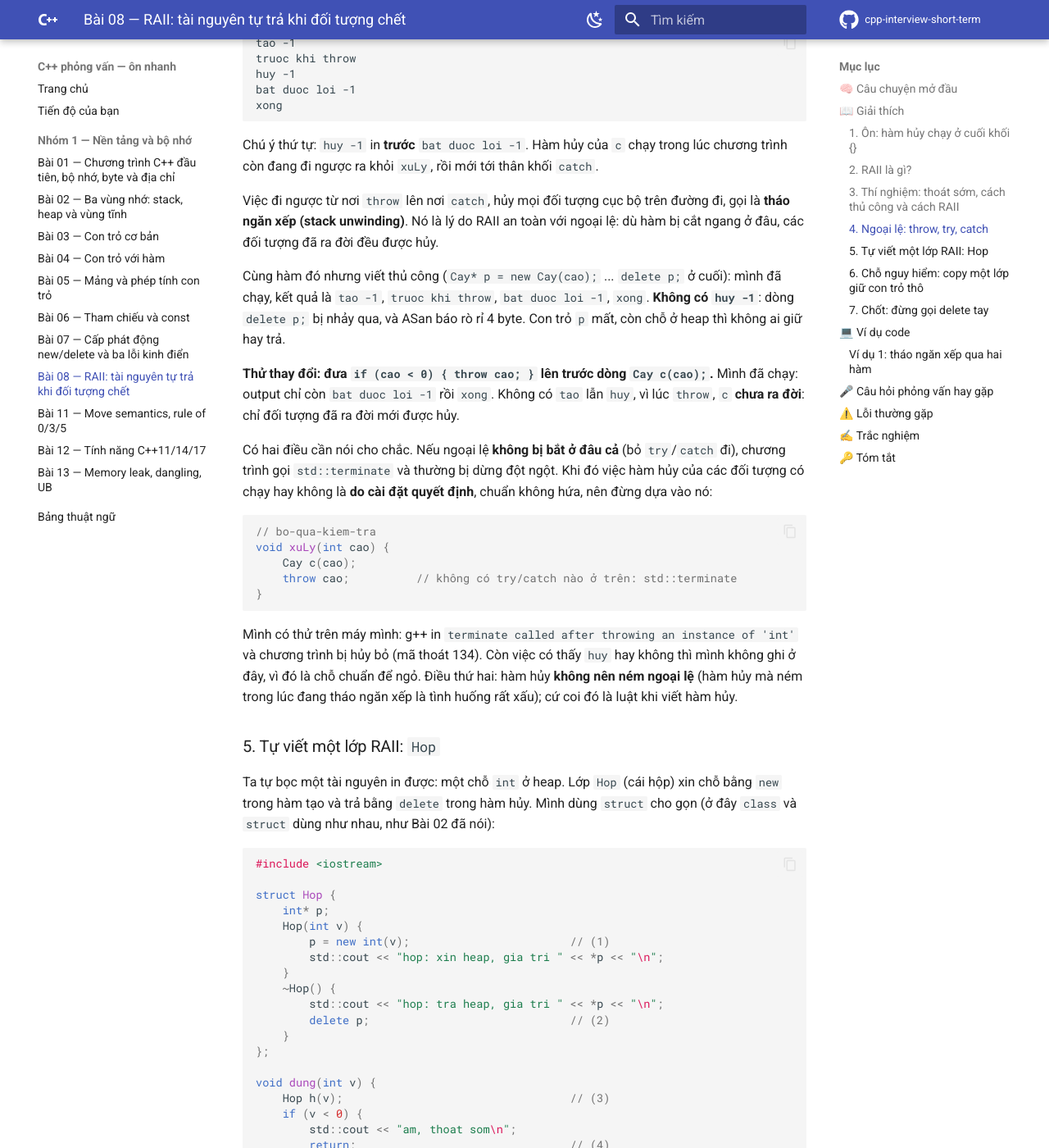
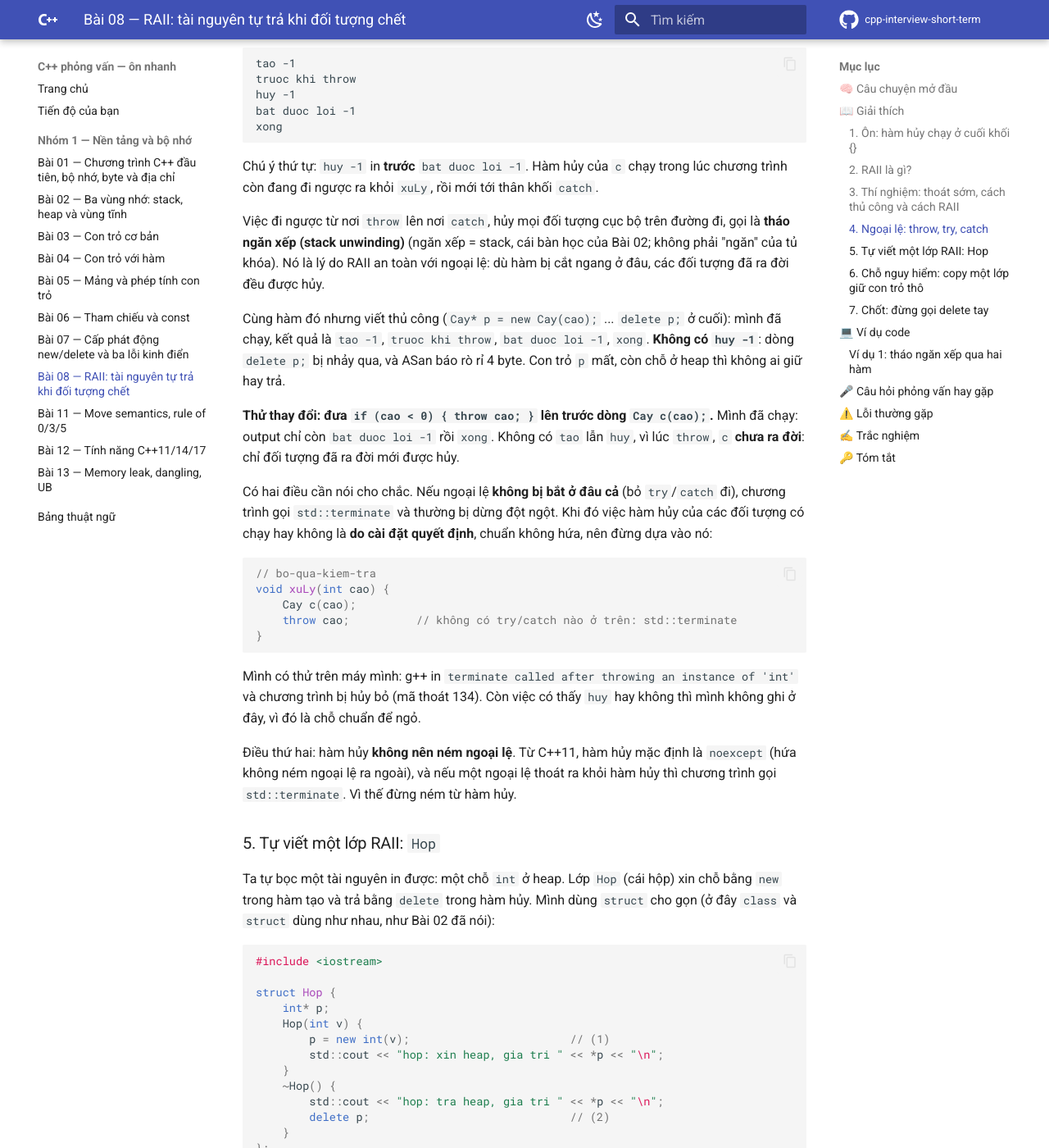
Before and after one commit to hungnguyen010518/cpp-interview-short-term, an MkDocs documentation site: the page built from docs/nhom-1-nen-tang-bo-nho/08-raii.md, in a window 1280 px wide and 1400 px high, scrolled down 7634 px. Shown: the whole window at 82% size. Built offline with MkDocs 1.6.1 and Material for MkDocs 9.7.7, drawn with Linux system fonts in a browser that asks for light colours; comment, search, counter and statistics services are not loaded; some of the changed text lies outside the part shown.

Commit message:
fix: Bài 08 — chỉnh lời giải thích theo nhận xét
Co-Authored-By: Claude Sonnet 5.5 <noreply@anthropic.com>

````diff
--- a/docs/nhom-1-nen-tang-bo-nho/08-raii.md
+++ b/docs/nhom-1-nen-tang-bo-nho/08-raii.md
@@ -222,7 +222,7 @@ try { ... }                    // vùng "thử": code trong này có thể ném
 catch (int ma) { ... }         // nếu có ném một int, nhảy tới đây và gán vào ma
 ```
 
-Khi `throw` chạy, chương trình **không** chạy tiếp dòng sau nó. Nó thoát khỏi hàm hiện tại, rồi hàm đã gọi hàm đó, cứ thế đi ngược lên cho tới khi gặp một `catch` có kiểu khớp, và chạy khối `catch` đó. Ở đây ta ném số `int` cho đơn giản; code thật thường ném đối tượng lỗi như `std::runtime_error`.
+Khi `throw` chạy, chương trình **không** chạy tiếp dòng sau nó. Nó thoát khỏi hàm hiện tại, rồi hàm đã gọi hàm đó, cứ thế đi ngược lên cho tới khi gặp một `catch` có kiểu khớp, và chạy khối `catch` đó. **Kiểu** của giá trị được ném quyết định `catch` nào bắt: `catch (int ma)` không bắt được một `std::string`. Ở đây ta ném số `int` cho đơn giản; code thật thường ném đối tượng lỗi như `std::runtime_error`.
 
 !!! info "Bạn biết Go?"
     Go báo lỗi thông thường bằng giá trị `error` trả về, và bạn kiểm tra `if err != nil` ở từng nơi. `throw` thì không trả về gì: nó nhảy thẳng tới `catch` gần nhất ở phía trên, nên gần với `panic` + `recover` của Go hơn. Khác biệt lớn: C++ dùng ngoại lệ như cách báo lỗi bình thường trong nhiều thư viện (ví dụ `new` hết chỗ ném `std::bad_alloc`), còn Go chủ yếu để `panic` cho tình huống nghiêm trọng.
@@ -286,7 +286,7 @@ xong
 
 Chú ý thứ tự: `huy -1` in **trước** `bat duoc loi -1`. Hàm hủy của `c` chạy trong lúc chương trình còn đang đi ngược ra khỏi `xuLy`, rồi mới tới thân khối `catch`.
 
-Việc đi ngược từ nơi `throw` lên nơi `catch`, hủy mọi đối tượng cục bộ trên đường đi, gọi là **tháo ngăn xếp (stack unwinding)**. Nó là lý do RAII an toàn với ngoại lệ: dù hàm bị cắt ngang ở đâu, các đối tượng đã ra đời đều được hủy.
+Việc đi ngược từ nơi `throw` lên nơi `catch`, hủy mọi đối tượng cục bộ trên đường đi, gọi là **tháo ngăn xếp (stack unwinding)** (ngăn xếp = stack, cái bàn học của Bài 02; không phải "ngăn" của tủ khóa). Nó là lý do RAII an toàn với ngoại lệ: dù hàm bị cắt ngang ở đâu, các đối tượng đã ra đời đều được hủy.
 
 Cùng hàm đó nhưng viết thủ công (`Cay* p = new Cay(cao);` ... `delete p;` ở cuối): mình đã chạy, kết quả là `tao -1`, `truoc khi throw`, `bat duoc loi -1`, `xong`. **Không có `huy -1`**: dòng `delete p;` bị nhảy qua, và ASan báo rò rỉ 4 byte. Con trỏ `p` mất, còn chỗ ở heap thì không ai giữ hay trả.
 
@@ -302,7 +302,9 @@ void xuLy(int cao) {
 }
 ```
 
-Mình có thử trên máy mình: g++ in `terminate called after throwing an instance of 'int'` và chương trình bị hủy bỏ (mã thoát 134). Còn việc có thấy `huy` hay không thì mình không ghi ở đây, vì đó là chỗ chuẩn để ngỏ. Điều thứ hai: hàm hủy **không nên ném ngoại lệ** (hàm hủy mà ném trong lúc đang tháo ngăn xếp là tình huống rất xấu); cứ coi đó là luật khi viết hàm hủy.
+Mình có thử trên máy mình: g++ in `terminate called after throwing an instance of 'int'` và chương trình bị hủy bỏ (mã thoát 134). Còn việc có thấy `huy` hay không thì mình không ghi ở đây, vì đó là chỗ chuẩn để ngỏ.
+
+Điều thứ hai: hàm hủy **không nên ném ngoại lệ**. Từ C++11, hàm hủy mặc định là `noexcept` (hứa không ném ngoại lệ ra ngoài), và nếu một ngoại lệ thoát ra khỏi hàm hủy thì chương trình gọi `std::terminate`. Vì thế đừng ném từ hàm hủy.
 
 ### 5. Tự viết một lớp RAII: `Hop`
 
@@ -399,7 +401,7 @@ Cuối `main`, `b` chết (hàm hủy `delete 0x9000`), rồi `a` chết (lại
 
 ### 7. Chốt: đừng gọi `delete` tay
 
-Nhìn lại những gì ta thấy: `return` sớm làm sót `delete`, ngoại lệ làm sót `delete`, nhưng đối tượng cục bộ luôn được hủy. Quy tắc rút ra: **đừng viết `delete` tay ở code dùng; để một đối tượng lo.** Lớp `Hop` ở trên là bản tự làm cho một `int`. Thư viện chuẩn có bản **làm sẵn** cho bộ nhớ ở heap, tên `std::unique_ptr`, là nội dung Bài 09: bạn sẽ không phải tự viết `Hop` nữa, và nó còn xử lý sẵn vụ copy ở mục 6.
+Nhìn lại những gì ta thấy: `return` sớm làm sót `delete`, ngoại lệ làm sót `delete`, nhưng đối tượng cục bộ luôn được hủy. Quy tắc rút ra: **đừng viết `delete` tay ở code dùng; để một đối tượng lo.** Lớp `Hop` ở trên là bản tự làm cho một `int`. Thư viện chuẩn có bản **làm sẵn** cho bộ nhớ ở heap, tên `std::unique_ptr`, là nội dung Bài 09: bạn sẽ không phải tự viết `Hop` nữa, và nó còn chặn copy (sẽ thấy ở Bài 09).
 
 !!! question "Hỏi nhanh: vậy `new` và `delete` dùng ở đâu?"
     Gần như chỉ **bên trong** các lớp RAII như `Hop`. Code của người dùng thì giữ đối tượng ở biến cục bộ (hoặc trong lớp RAII làm sẵn) và để hàm hủy lo phần trả.
@@ -516,10 +518,10 @@ Ngoại lệ đi qua **hai khung hàm**, và cả hai đối tượng đều đ
 
 - Lúc chương trình kết thúc, cùng với mọi biến khác
 - Lúc bạn gọi `delete` cho biến đó
-- Lúc dòng cuối cùng của hàm chứa nó chạy xong
+- Lúc hàm chứa nó trả về, dù biến nằm ở khối nào
 - Lúc ra khỏi khối `{}` chứa nó
 
-<p class="giai-thich" markdown>Biến cục bộ chết khi chương trình ra khỏi khối chứa nó, dù bằng chạy hết khối, `return` hay ngoại lệ, và hàm hủy chạy đúng lúc đó. Không phải lúc chương trình kết thúc: đó là thời điểm của biến global. `delete` chỉ dành cho đối tượng xin bằng `new`, còn biến cục bộ không cần và không được `delete`. Nói "cuối hàm" chỉ đúng khi khối đó chính là thân hàm; khối nhỏ bên trong hàm làm biến chết sớm hơn.</p>
+<p class="giai-thich" markdown>Biến cục bộ chết khi chương trình ra khỏi khối chứa nó, dù bằng chạy hết khối, `return` hay ngoại lệ, và hàm hủy chạy đúng lúc đó. Không phải lúc chương trình kết thúc: đó là thời điểm của biến global. `delete` chỉ dành cho đối tượng xin bằng `new`, còn biến cục bộ không cần và không được `delete`. Nói "lúc hàm trả về" sai với biến nằm trong khối nhỏ bên trong hàm: nó chết sớm hơn, ngay ở `}` của khối nhỏ.</p>
 </div>
 
 <div class="cau-hoi" data-dap-an="1" markdown>
@@ -560,9 +562,9 @@ int main() { try { g(); } catch (int e) { std::cout << "bat " << e << "\n"; } }
 - `defer` chạy ở cuối khối còn hàm hủy chạy ở cuối hàm
 - `defer` chỉ dùng được cho bộ nhớ còn RAII dùng cho cả file
 - Hàm hủy phải do người dùng gọi tay còn `defer` thì tự chạy
-- RAII gắn việc trả vào kiểu dữ liệu nên không thể quên
+- RAII gắn việc trả vào kiểu, không cần nhớ viết mỗi nơi
 
-<p class="giai-thich" markdown>Với `defer`, bạn phải nhớ viết nó ở từng nơi dùng tài nguyên; với RAII, việc trả nằm trong hàm hủy của kiểu, nên dùng kiểu là tự được trả. Hai lựa chọn đầu bị đảo hoặc sai: `defer` chạy ở cuối hàm còn hàm hủy ở cuối khối, và `defer` dùng được cho cả file, khóa, bất cứ việc dọn nào. Còn hàm hủy tự chạy, không ai gọi tay, nên lựa chọn nói ngược lại là sai.</p>
+<p class="giai-thich" markdown>Với `defer`, bạn phải nhớ viết nó ở từng nơi dùng tài nguyên; với RAII, việc trả nằm trong hàm hủy của kiểu, nên bạn không cần nhớ viết nó ở từng nơi dùng. Hai lựa chọn đầu bị đảo hoặc sai: `defer` chạy ở cuối hàm còn hàm hủy ở cuối khối, và `defer` dùng được cho cả file, khóa, bất cứ việc dọn nào. Còn hàm hủy tự chạy, không ai gọi tay, nên lựa chọn nói ngược lại là sai.</p>
 </div>
 
 <div class="cau-hoi" data-dap-an="2" markdown>
@@ -580,11 +582,11 @@ int main() { try { g(); } catch (int e) { std::cout << "bat " << e << "\n"; } }
 **Câu 7.** Ví dụ nào sau đây trong thư viện chuẩn là RAII?
 
 - `std::lock_guard`: giữ khóa khi tạo, nhả khóa khi bị hủy
-- `std::terminate`: dọn mọi tài nguyên khi chương trình bị dừng
-- `malloc`: xin bytes thô và tự trả khi hết hàm
-- `throw`: ném lỗi và tự đóng các file đang mở
+- `std::terminate`: gọi hàm hủy của mọi đối tượng rồi mới dừng
+- `malloc`: xin bộ nhớ và tự trả khi con trỏ hết phạm vi
+- `throw`: ném lỗi và tự đóng giúp các file đang mở
 
-<p class="giai-thich" markdown>`std::lock_guard` xin khóa trong hàm tạo và nhả trong hàm hủy: đúng khuôn RAII. `std::terminate` là hàm kết thúc chương trình khi ngoại lệ không bị bắt, không phải một đối tượng giữ tài nguyên. `malloc` chỉ xin bytes và bạn phải tự gọi `free`. `throw` chỉ là lệnh ném ngoại lệ; việc các đối tượng RAII trên đường đi được hủy là do hàm hủy của chúng, không phải do `throw` tự đóng file.</p>
+<p class="giai-thich" markdown>`std::lock_guard` xin khóa trong hàm tạo và nhả trong hàm hủy: đúng khuôn RAII. `std::terminate` là hàm kết thúc chương trình, được gọi ví dụ khi ngoại lệ không bị bắt; nó không phải một đối tượng giữ tài nguyên, và chuẩn không hứa nó chạy hàm hủy giúp bạn. `malloc` chỉ xin bytes và bạn phải tự gọi `free`, không có hàm hủy nào lo. `throw` chỉ là lệnh ném ngoại lệ; việc các đối tượng RAII trên đường đi được hủy là do hàm hủy của chúng, không phải do `throw` tự đóng file.</p>
 </div>
 
 <div class="cau-hoi" data-dap-an="3" markdown>
@@ -613,4 +615,4 @@ std::cout << "het\n";
 2. Hàm hủy của biến cục bộ chạy ở cuối khối `{}` chứa nó, theo thứ tự ngược với lúc tạo, kể cả khi `return` sớm; còn `delete` viết tay thì bị nhảy qua.
 3. Khi `throw` được ném và bị `catch` ở ngoài bắt, chương trình tháo ngăn xếp và hủy mọi đối tượng cục bộ đã ra đời trên đường đi, trước khi chạy khối `catch`; nếu không ai bắt thì gọi `std::terminate` và việc hủy là do cài đặt quyết định, còn hàm hủy thì không nên ném ngoại lệ.
 4. Lớp RAII giữ con trỏ thô rất nguy hiểm khi copy: hai đối tượng cùng giữ một con trỏ nên cùng `delete` một chỗ (cách sửa ở Bài 11).
-5. So với `defer` của Go: `defer` phải nhớ viết ở từng nơi và chạy ở cuối hàm, còn RAII gắn vào kiểu dữ liệu và chạy ở cuối khối; đừng gọi `delete` tay, để một đối tượng lo, và `std::unique_ptr` (Bài 09) là bản làm sẵn cho bộ nhớ.
+5. So với `defer` của Go: `defer` phải nhớ viết ở từng nơi và chạy ở cuối hàm, còn RAII gắn vào kiểu dữ liệu (không cần nhớ viết ở từng nơi) và chạy ở cuối khối; đừng gọi `delete` tay, để một đối tượng lo, và `std::unique_ptr` (Bài 09) là bản làm sẵn cho bộ nhớ.
````
Also changed, not shown: other parts of docs/nhom-1-nen-tang-bo-nho/08-raii.md (+1 -1 lines).
